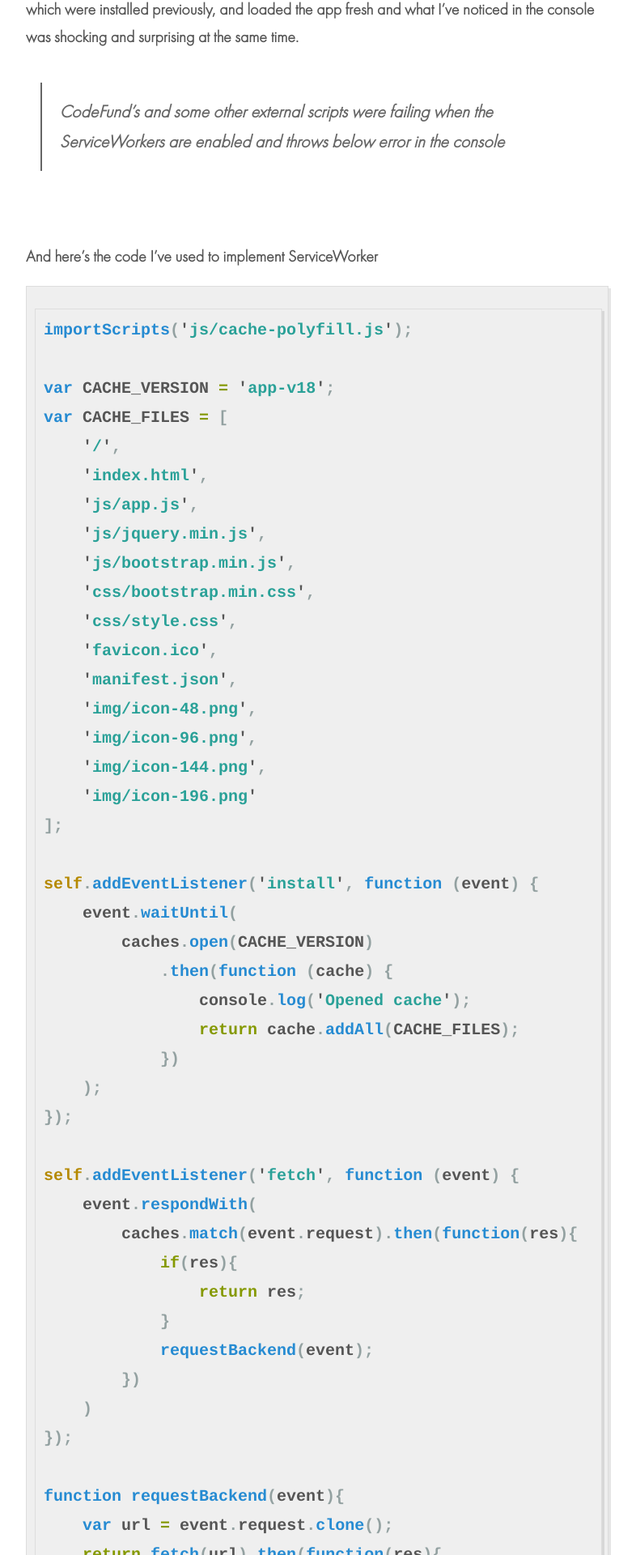
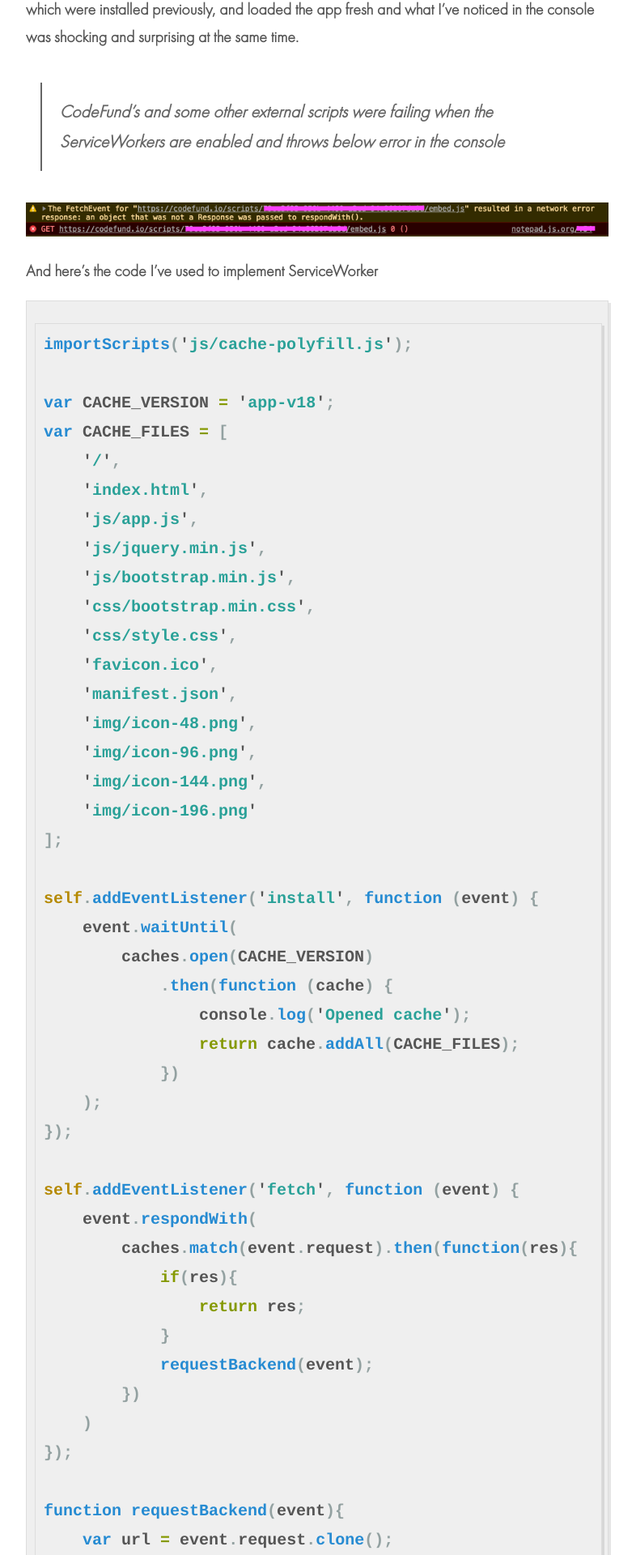
Before and after one commit to varunkumardev/amitmerchant1990.github.io, a Jekyll site: the page built from _posts/2018-9-3-Til-How-To-Fix-Embedded-Scripts-In-Progressive-Web-Apps.md, in a window 1280 px wide. Shown: the part 726-2646 px from the top of the page at 81% size, without its empty margins (248-1034 px from the left). Built offline with Jekyll 4.4.1, drawn with Linux system fonts in a browser that asks for light colours; a script that is not in the unit is left out; comment, search, counter and statistics services are not loaded.

Commit message:
Update 2018-9-3-Til-How-To-Fix-Embedded-Scripts-In-Progressive-Web-Apps.md

```diff
--- a/_posts/2018-9-3-Til-How-To-Fix-Embedded-Scripts-In-Progressive-Web-Apps.md
+++ b/_posts/2018-9-3-Til-How-To-Fix-Embedded-Scripts-In-Progressive-Web-Apps.md
@@ -9,7 +9,7 @@ I've faced one such issue in one of my PWA [Notepad](https://notepad.js.org). So
 
 > CodeFund's and some other external scripts were failing when the ServiceWorkers are enabled and throws below error in the console
 
-![](images/service-worker-error.png)
+![](/images/service-worker-error.png)
 
 And here's the code I've used to implement ServiceWorker
 
```
